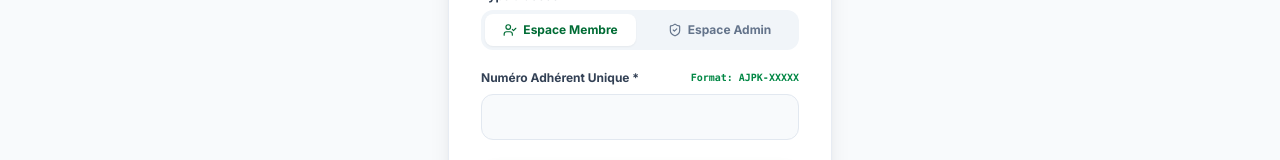
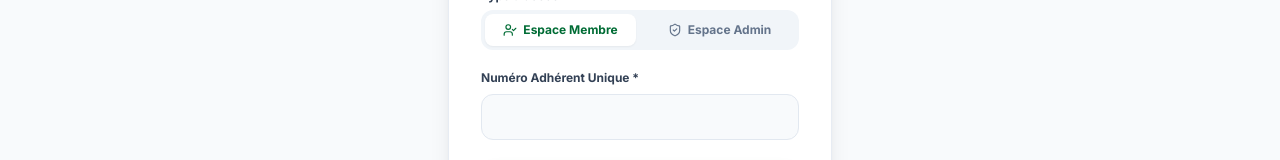
Before and after one commit to papabirane12-wq/AJPK, a Next.js app: page /connexion in a window 1280 px wide. Shown: the part 348-508 px from the top of the page. Built offline with nearby package versions, Linux system fonts and the light colour scheme.

Commit message:
UI: remove placeholder and Ex: AJPK-00011 hint in connexion page

```diff
--- a/app/connexion/page.tsx
+++ b/app/connexion/page.tsx
@@ -156,17 +156,13 @@ export default function ConnexionPage() {
           </div>
 
           <div className="space-y-2">
-            <label className="text-xs font-bold text-slate-700 dark:text-slate-300 flex items-center justify-between">
-              <span>{role === 'member' ? 'Numéro Adhérent Unique *' : 'Numéro Adhérent Administrateur *'}</span>
-              <span className="text-[10px] text-brand-600 dark:text-emerald-400 font-mono font-bold">
-                {role === 'admin' ? 'Ex: AJPK-00011' : 'Format: AJPK-XXXXX'}
-              </span>
+            <label className="text-xs font-bold text-slate-700 dark:text-slate-300 block">
+              {role === 'member' ? 'Numéro Adhérent Unique *' : 'Numéro Adhérent Administrateur *'}
             </label>
             <input
               type="text"
               required
               disabled={isLoading}
-              placeholder={role === 'admin' ? 'AJPK-00011' : undefined}
               value={memberNumber}
               onChange={(e) => setMemberNumber(e.target.value)}
               className="w-full px-4 py-3 rounded-xl bg-slate-50 dark:bg-slate-800 border border-slate-200 dark:border-slate-700 text-sm font-mono font-bold text-slate-900 dark:text-white uppercase tracking-wider focus:outline-none focus:ring-2 focus:ring-brand-500 disabled:opacity-50"
```
